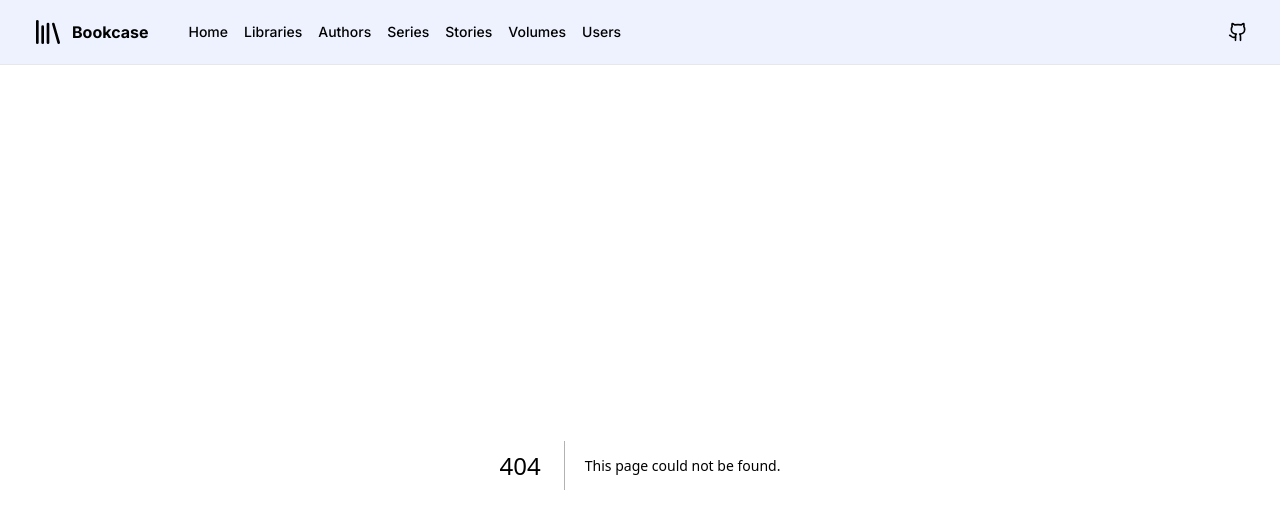
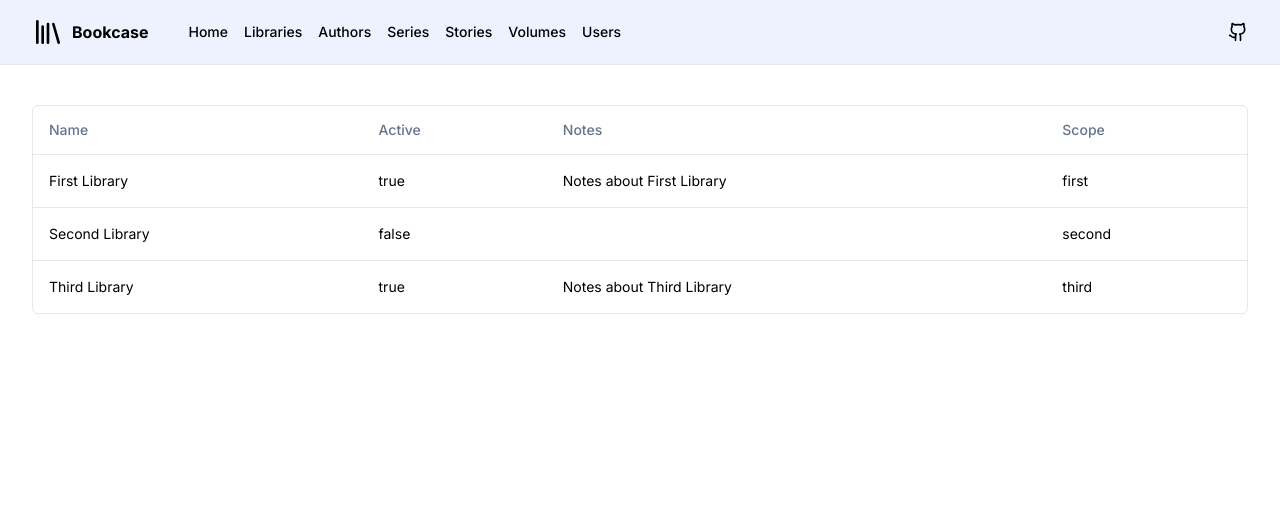
Before and after one commit to craigmcc/bookcase, a Next.js app: page /libraries in a window 1280 px wide. Before the commit this address had no page. Shown: the top 528 px of the page. Built offline with nearby package versions, Linux system fonts and the light colour scheme.

Commit message:
Initial crack at LibrariesPage with table and react-table components.

```diff
--- a/package.json
+++ b/package.json
@@ -30,6 +30,7 @@
   "dependencies": {
     "@craigmcc/shared-utils": "^1.0.3",
     "@prisma/client": "^4.16.2",
+    "@tanstack/react-table": "^8.9.3",
     "@types/node": "20.3.3",
     "@types/react": "18.2.14",
     "@types/react-dom": "18.2.6",
--- /dev/null
+++ b/src/app/libraries/columns.tsx
@@ -0,0 +1,39 @@
+"use client"
+
+// app/libraries/columns.tsx
+
+/**
+ * Column definitions for LibrariesTable.
+ *
+ * @packageDocumentation
+ */
+
+// External Modules ----------------------------------------------------------
+
+import {
+    Library,
+} from "@prisma/client";
+import {ColumnDef} from "@tanstack/table-core";
+
+// Internal Modules ----------------------------------------------------------
+
+// Public Objects ------------------------------------------------------------
+
+export const columns: ColumnDef<Library>[] = [
+    {
+        accessorKey: "name",
+        header: "Name",
+    },
+    {
+        accessorKey: "active",
+        header: "Active",
+    },
+    {
+        accessorKey: "notes",
+        header: "Notes",
+    },
+    {
+        accessorKey: "scope",
+        header: "Scope",
+    }
+];
--- /dev/null
+++ b/src/app/libraries/page.tsx
@@ -0,0 +1,58 @@
+// app/libraries/page.tsx
+
+/**
+ * React component fo the "/libraries" page.
+ *
+ * @packageDocumentation
+ */
+
+// External Modules ----------------------------------------------------------
+
+import {
+    Library,
+} from "@prisma/client";
+
+// Internal Modules ----------------------------------------------------------
+
+import {columns} from "./columns";
+import {DataTable} from "@/components/shared/DataTable";
+
+// Public Objects ------------------------------------------------------------
+
+/**
+ * Dummy getData() method, will eventually use LibraryActions.all().
+ */
+async function getData(): Promise<Library[]> {
+    return [
+        {
+            id: 101,
+            active: true,
+            name: "First Library",
+            notes: "Notes about First Library",
+            scope: "first",
+        },
+        {
+            id: 102,
+            active: false,
+            name: "Second Library",
+            notes: null,
+            scope: "second",
+        },
+        {
+            id: 103,
+            active: true,
+            name: "Third Library",
+            notes: "Notes about Third Library",
+            scope: "third",
+        },
+    ];
+}
+
+export default async function LibrariesPage() {
+    const data = await getData();
+    return (
+        <div className="container mx-auto py-10">
+            <DataTable columns={columns} data={data}/>
+        </div>
+    )
+}
--- /dev/null
+++ b/src/components/shared/DataTable.tsx
@@ -0,0 +1,96 @@
+"use client"
+
+// components/shared/DataTable.tsx
+
+/**
+ * Generic data table component.
+ *
+ * @packageDocumentation
+ */
+
+// External Modules ----------------------------------------------------------
+
+import {
+    ColumnDef,
+    flexRender,
+    getCoreRowModel,
+    useReactTable,
+} from "@tanstack/react-table";
+
+// Internal Modules ----------------------------------------------------------
+
+import {
+    Table,
+    TableBody,
+    TableCell,
+    TableHead,
+    TableHeader,
+    TableRow,
+} from "@/components/ui/table";
+
+// Public Objects ------------------------------------------------------------
+
+interface DataTableProps<TData, TValue> {
+    columns: ColumnDef<TData, TValue>[],
+    data: TData[],
+}
+
+export function DataTable<TData, TValue>({
+    columns,
+    data,
+}: DataTableProps<TData, TValue>) {
+
+    const table = useReactTable({
+        data,
+        columns,
+        getCoreRowModel: getCoreRowModel(),
+    });
+
+    return (
+        <div className="rounded-md border">
+            <Table>
+                <TableHeader>
+                    {table.getHeaderGroups().map((headerGroup) => (
+                        <TableRow key={headerGroup.id}>
+                            {headerGroup.headers.map((header) => {
+                                return (
+                                    <TableHead key={header.id}>
+                                        {header.isPlaceholder
+                                            ? null
+                                            : flexRender(
+                                                header.column.columnDef.header,
+                                                header.getContext()
+                                            )}
+                                    </TableHead>
+                                )
+                            })}
+                        </TableRow>
+                    ))}
+                </TableHeader>
+                <TableBody>
+                    {table.getRowModel().rows?.length ? (
+                        table.getRowModel().rows.map((row) => (
+                            <TableRow
+                                key={row.id}
+                                data-state={row.getIsSelected() && "selected"}
+                            >
+                                {row.getVisibleCells().map((cell) => (
+                                    <TableCell key={cell.id}>
+                                        {flexRender(cell.column.columnDef.cell, cell.getContext())}
+                                    </TableCell>
+                                ))}
+                            </TableRow>
+                        ))
+                    ) : (
+                        <TableRow>
+                            <TableCell colSpan={columns.length} className="h-24 text-center">
+                                No results.
+                            </TableCell>
+                        </TableRow>
+                    )}
+                </TableBody>
+            </Table>
+        </div>
+    )
+
+}
--- /dev/null
+++ b/src/components/ui/table.tsx
@@ -0,0 +1,114 @@
+import * as React from "react"
+
+import { cn } from "@/lib/utils"
+
+const Table = React.forwardRef<
+  HTMLTableElement,
+  React.HTMLAttributes<HTMLTableElement>
+>(({ className, ...props }, ref) => (
+  <div className="w-full overflow-auto">
+    <table
+      ref={ref}
+      className={cn("w-full caption-bottom text-sm", className)}
+      {...props}
+    />
+  </div>
+))
+Table.displayName = "Table"
+
+const TableHeader = React.forwardRef<
+  HTMLTableSectionElement,
+  React.HTMLAttributes<HTMLTableSectionElement>
+>(({ className, ...props }, ref) => (
+  <thead ref={ref} className={cn("[&_tr]:border-b", className)} {...props} />
+))
+TableHeader.displayName = "TableHeader"
+
+const TableBody = React.forwardRef<
+  HTMLTableSectionElement,
+  React.HTMLAttributes<HTMLTableSectionElement>
+>(({ className, ...props }, ref) => (
+  <tbody
+    ref={ref}
+    className={cn("[&_tr:last-child]:border-0", className)}
+    {...props}
+  />
+))
+TableBody.displayName = "TableBody"
+
+const TableFooter = React.forwardRef<
+  HTMLTableSectionElement,
+  React.HTMLAttributes<HTMLTableSectionElement>
+>(({ className, ...props }, ref) => (
+  <tfoot
+    ref={ref}
+    className={cn("bg-slate-900 font-medium text-slate-50 dark:bg-slate-50 dark:text-slate-900", className)}
+    {...props}
+  />
+))
+TableFooter.displayName = "TableFooter"
+
+const TableRow = React.forwardRef<
+  HTMLTableRowElement,
+  React.HTMLAttributes<HTMLTableRowElement>
+>(({ className, ...props }, ref) => (
+  <tr
+    ref={ref}
+    className={cn(
+      "border-b transition-colors hover:bg-slate-100/50 data-[state=selected]:bg-slate-100 dark:hover:bg-slate-800/50 dark:data-[state=selected]:bg-slate-800",
+      className
+    )}
+    {...props}
+  />
+))
+TableRow.displayName = "TableRow"
+
+const TableHead = React.forwardRef<
+  HTMLTableCellElement,
+  React.ThHTMLAttributes<HTMLTableCellElement>
+>(({ className, ...props }, ref) => (
+  <th
+    ref={ref}
+    className={cn(
+      "h-12 px-4 text-left align-middle font-medium text-slate-500 [&:has([role=checkbox])]:pr-0 dark:text-slate-400",
+      className
+    )}
+    {...props}
+  />
+))
+TableHead.displayName = "TableHead"
+
+const TableCell = React.forwardRef<
+  HTMLTableCellElement,
+  React.TdHTMLAttributes<HTMLTableCellElement>
+>(({ className, ...props }, ref) => (
+  <td
+    ref={ref}
+    className={cn("p-4 align-middle [&:has([role=checkbox])]:pr-0", className)}
+    {...props}
+  />
+))
+TableCell.displayName = "TableCell"
+
+const TableCaption = React.forwardRef<
+  HTMLTableCaptionElement,
+  React.HTMLAttributes<HTMLTableCaptionElement>
+>(({ className, ...props }, ref) => (
+  <caption
+    ref={ref}
+    className={cn("mt-4 text-sm text-slate-500 dark:text-slate-400", className)}
+    {...props}
+  />
+))
+TableCaption.displayName = "TableCaption"
+
+export {
+  Table,
+  TableHeader,
+  TableBody,
+  TableFooter,
+  TableHead,
+  TableRow,
+  TableCell,
+  TableCaption,
+}
```
Also changed, not shown: 1 other file (tests, documents, lock files or other folders).
